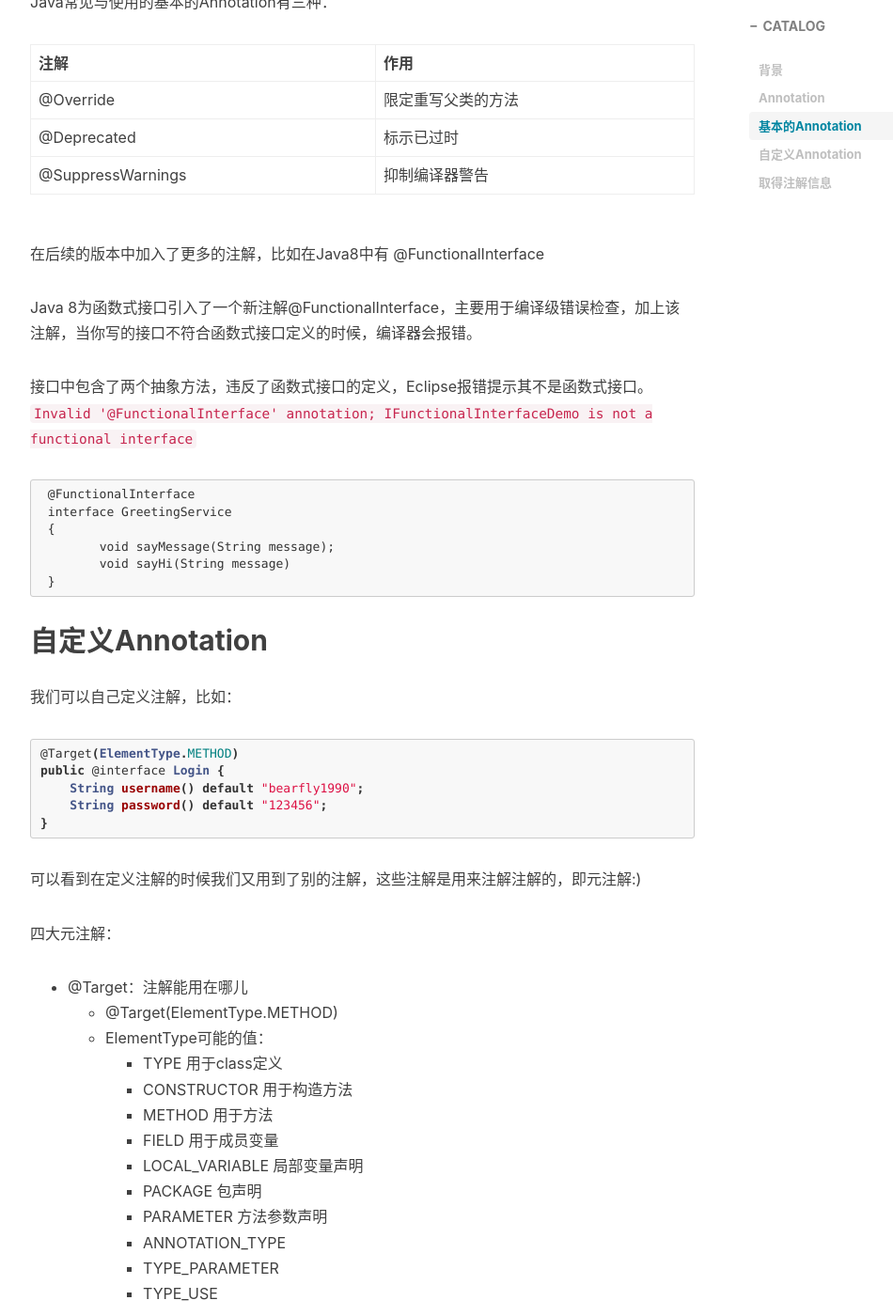
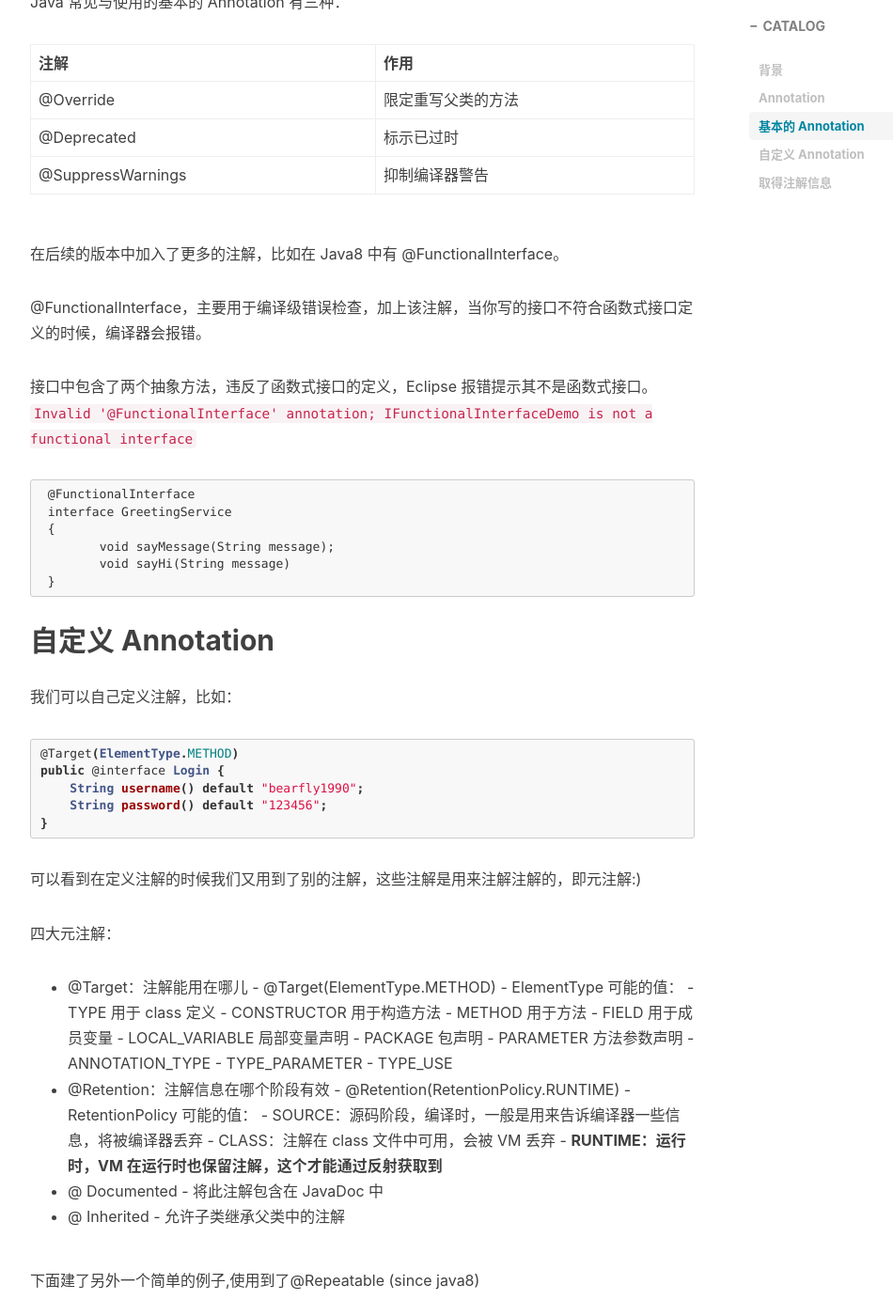
Before and after one commit to bearfly1990/bearfly.github.io, a Jekyll site: the page built from _posts/2018/12/2018-12-05-JavaAnotiation.md, in a window 1280 px wide and 1400 px high, scrolled down 2755 px. Shown: the whole window at 94% size, without its empty margins (233-1183 px from the left). Built offline with Jekyll 4.4.1, drawn with Linux system fonts in a browser that asks for light colours; nearby versions of some CDN libraries; comment, search, counter and statistics services are not loaded; some of the changed text lies outside the part shown.

Commit message:
fix issue

````diff
--- a/_posts/2018/12/2018-12-05-JavaAnotiation.md
+++ b/_posts/2018/12/2018-12-05-JavaAnotiation.md
@@ -14,11 +14,11 @@ tags:
 
 # 背景
 
-开始回顾Java的一些基础知识，今天看了下注解。
+开始回顾 Java 的一些基础知识，今天看了下注解。
 
-像在Spring中，可以使用xml来配置类之间的关系与实例化，虽然结构清晰，但不是很方便，使用注解就能很方便的让框架自己去识别你对类的划分与使用方式。
+像在 Spring 中，可以使用 xml 来配置类之间的关系与实例化，虽然结构清晰，但不是很方便，使用注解就能很方便的让框架自己去识别你对类的划分与使用方式。
 
-以下面上周写的简单REST API为例，通过使用Spring MVC相关注解就能配置方法与HTTP Request 的对应。而使用 swagger相关的注解，便很方便的生成对应的API文档。
+以下面上周写的简单 REST API 为例，通过使用 Spring MVC 相关注解就能配置方法与 HTTP Request 的对应。而使用 swagger 相关的注解，便很方便的生成对应的 API 文档。
 
 而这些都是框架、第三方库通过反射得到注解的信息之后再得到的。
 
@@ -102,27 +102,27 @@ public class EWordController {
 
 # Annotation
 
-Annotation是代码里的特殊标记，这些标记可以在编译、类加载、运行时被读取，并执行相应的处理。Annotation能被用来为程序元素(类、方法、成员变量等)设置元数据。通过使用Annotation，程序开发人员可以在不改变原有逻辑的情况下，在源文件嵌入一些补充信息。Annotatio n就像修饰符一样被使用，
+Annotation 是代码里的特殊标记，这些标记可以在编译、类加载、运行时被读取，并执行相应的处理。Annotation 能被用来为程序元素(类、方法、成员变量等)设置元数据。通过使用 Annotation，程序开发人员可以在不改变原有逻辑的情况下，在源文件嵌入一些补充信息。Annotatio n 就像修饰符一样被使用，
 
-如果希望让程序中的Annotation能在运行时起一定的作用，只有通过某种配套的工具对Annotation中的信息进行访问的处理，访问和处理Annotation的工具统称**APT (Annotation Processing Tool)**。
+如果希望让程序中的 Annotation 能在运行时起一定的作用，只有通过某种配套的工具对 Annotation 中的信息进行访问的处理，访问和处理 Annotation 的工具统称**APT (Annotation Processing Tool)**。
 
+## 基本的 Annotation
 
-## 基本的Annotation
+Java 常见与使用的基本的 Annotation 有三种：
 
-Java常见与使用的基本的Annotation有三种：
-
-|       注解            |          作用          |
+| 注解              | 作用               |
 | ----------------- | ------------------ |
 | @Override         | 限定重写父类的方法 |
 | @Deprecated       | 标示已过时         |
 | @SuppressWarnings | 抑制编译器警告     |
 
-在后续的版本中加入了更多的注解，比如在Java8中有 @FunctionalInterface
+在后续的版本中加入了更多的注解，比如在 Java8 中有 @FunctionalInterface。
 
-Java 8为函数式接口引入了一个新注解@FunctionalInterface，主要用于编译级错误检查，加上该注解，当你写的接口不符合函数式接口定义的时候，编译器会报错。
+@FunctionalInterface，主要用于编译级错误检查，加上该注解，当你写的接口不符合函数式接口定义的时候，编译器会报错。
 
-接口中包含了两个抽象方法，违反了函数式接口的定义，Eclipse报错提示其不是函数式接口。
+接口中包含了两个抽象方法，违反了函数式接口的定义，Eclipse 报错提示其不是函数式接口。
 `Invalid '@FunctionalInterface' annotation; IFunctionalInterfaceDemo is not a functional interface`
+
 ```
  @FunctionalInterface
  interface GreetingService
@@ -132,9 +132,10 @@ Java 8为函数式接口引入了一个新注解@FunctionalInterface，主要用
  }
 ```
 
-## 自定义Annotation
+## 自定义 Annotation
 
 我们可以自己定义注解，比如：
+
 ```java
 @Target(ElementType.METHOD)
 public @interface Login {
@@ -142,35 +143,18 @@ public @interface Login {
     String password() default "123456";
 }
 ```
+
 可以看到在定义注解的时候我们又用到了别的注解，这些注解是用来注解注解的，即元注解:)
 
 四大元注解：
 
-- @Target：注解能用在哪儿
-	- @Target(ElementType.METHOD)
-	- ElementType可能的值：
-		- TYPE 用于class定义
-		- CONSTRUCTOR 用于构造方法
-		- METHOD 用于方法
-		- FIELD 用于成员变量
-		- LOCAL_VARIABLE 局部变量声明
-		- PACKAGE 包声明
-		- PARAMETER 方法参数声明
-		- ANNOTATION_TYPE
-		- TYPE_PARAMETER
-		- TYPE_USE
-- @Retention：注解信息在哪个阶段有效
-	- @Retention(RetentionPolicy.RUNTIME)
-	- RetentionPolicy可能的值：
-		- SOURCE：源码阶段，编译时，一般是用来告诉编译器一些信息，将被编译器丢弃
-		- CLASS：注解在class文件中可用，会被VM丢弃
-		- **RUNTIME：运行时，VM在运行时也保留注解，这个才能通过反射获取到**
-- @ Documented
-	- 将此注解包含在JavaDoc中
-- @ Inherited
-	- 允许子类继承父类中的注解
+- @Target：注解能用在哪儿 - @Target(ElementType.METHOD) - ElementType 可能的值： - TYPE 用于 class 定义 - CONSTRUCTOR 用于构造方法 - METHOD 用于方法 - FIELD 用于成员变量 - LOCAL_VARIABLE 局部变量声明 - PACKAGE 包声明 - PARAMETER 方法参数声明 - ANNOTATION_TYPE - TYPE_PARAMETER - TYPE_USE
+- @Retention：注解信息在哪个阶段有效 - @Retention(RetentionPolicy.RUNTIME) - RetentionPolicy 可能的值： - SOURCE：源码阶段，编译时，一般是用来告诉编译器一些信息，将被编译器丢弃 - CLASS：注解在 class 文件中可用，会被 VM 丢弃 - **RUNTIME：运行时，VM 在运行时也保留注解，这个才能通过反射获取到**
+- @ Documented - 将此注解包含在 JavaDoc 中
+- @ Inherited - 允许子类继承父类中的注解
 
 下面建了另外一个简单的例子,使用到了@Repeatable (since java8)
+
 ```java
 @Repeatable(TestCases.class)
 @Retention(RetentionPolicy.RUNTIME)
@@ -184,7 +168,9 @@ public @interface TestCases {
 	TestCase[] value();
 }
 ```
+
 下面是使用的方式：
+
 ```java
 public class TestCaseDemo {
     @TestCase(id = 1, description = "test username")
@@ -205,9 +191,11 @@ public class TestCaseDemo {
 }
 
 ```
+
 ## 取得注解信息
 
-通过**反射**我们可以得到Annotation的信息，下面是例子：
+通过**反射**我们可以得到 Annotation 的信息，下面是例子：
+
 ```java
 public class AnnotationDemo {
 	public static void main(String[] args) {
@@ -234,7 +222,8 @@ public class AnnotationDemo {
 更多的细节待续...
 
 ---
+
 参考：
 
-- [Java中Annotation用法](https://www.cnblogs.com/be-forward-to-help-others/p/6846821.html)
-- [Java 9：装B之前你必须要会的——泛型，注解，反射](https://blog.csdn.net/cowthan/article/details/53575326)
+- [Java 中 Annotation 用法](https://www.cnblogs.com/be-forward-to-help-others/p/6846821.html)
+- [Java 9：装 B 之前你必须要会的——泛型，注解，反射](https://blog.csdn.net/cowthan/article/details/53575326)
````
